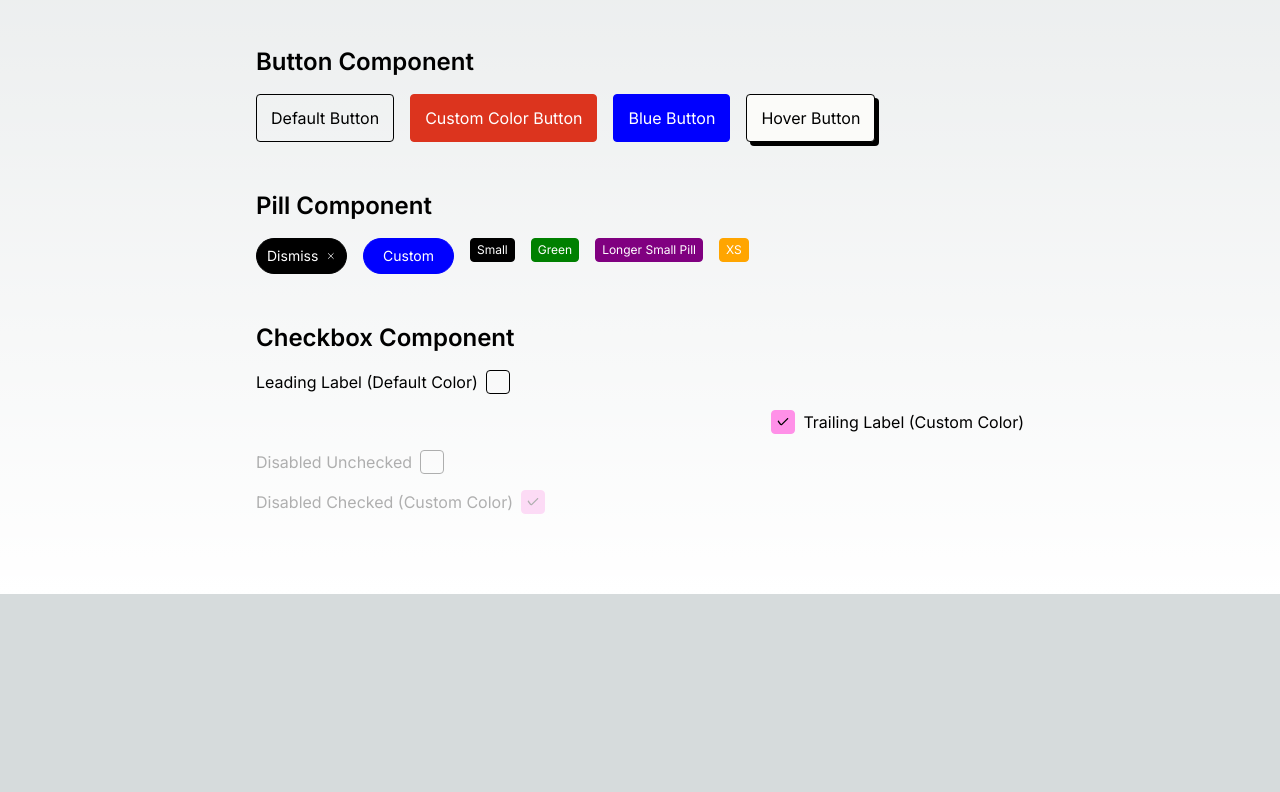
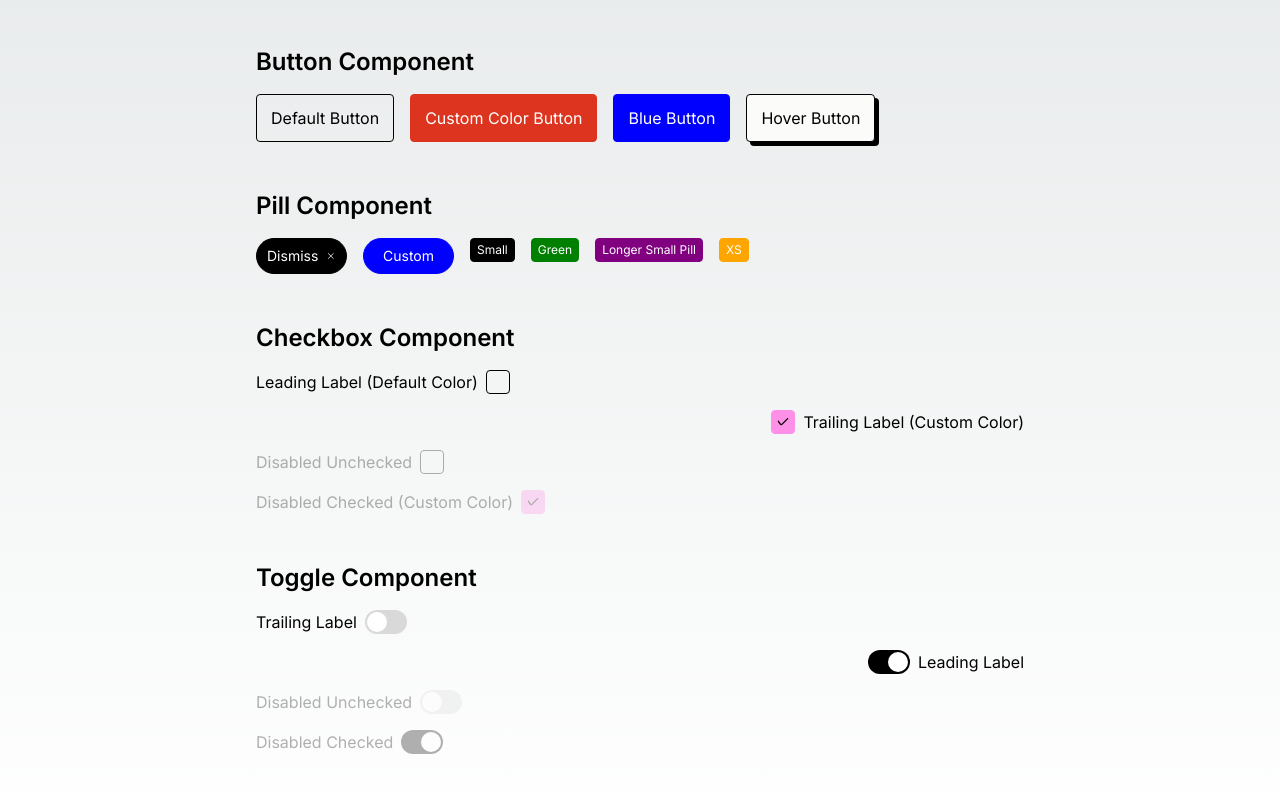
Before and after one commit to m2rads/financial-calendar, a Next.js app: page /playground in a window 1280 px wide. Shown: the part 738-1530 px from the top of the page. Before the commit the page ends 1332 px from the top, so only its background shows below. Built offline with nearby package versions, Linux system fonts and the light colour scheme.

Commit message:
add toggle

```diff
--- a/app/playground/page.tsx
+++ b/app/playground/page.tsx
@@ -7,6 +7,7 @@ import { Hover } from '@/components/ui/hover';
 import { Modal } from '@/components/ui/modal';
 import { Pill } from '@/components/ui/pill';
 import { Checkbox } from '@/components/ui/checkbox';
+import { Toggle } from '@/components/ui/toggle';
 
 export default function Playground() {
   const [alerts, setAlerts] = useState<AlertProps[]>([]);
@@ -17,6 +18,12 @@ export default function Playground() {
     checkbox2: true,
     checkbox3: false,
     checkbox4: true,
+  });
+  const [toggleStates, setToggleStates] = useState({
+    toggle1: false,
+    toggle2: true,
+    toggle3: false,
+    toggle4: true,
   });
 
   const handleButtonClick = (variant: 'success' | 'danger' | 'warning' | 'info', multiline: boolean = false) => {
@@ -59,6 +66,10 @@ export default function Playground() {
 
   const handleCheckboxChange = (name: string) => (event: React.ChangeEvent<HTMLInputElement>) => {
     setCheckboxStates(prev => ({ ...prev, [name]: event.target.checked }));
+  };
+
+  const handleToggleChange = (name: string) => (event: React.ChangeEvent<HTMLInputElement>) => {
+    setToggleStates(prev => ({ ...prev, [name]: event.target.checked }));
   };
 
   return (
@@ -176,6 +187,36 @@ export default function Playground() {
           </div>
         </section>
 
+        <section className="space-y-4 mb-12">
+          <h2 className="text-2xl font-semibold">Toggle Component</h2>
+          <div className="flex flex-col gap-4">
+            <Toggle
+              label="Trailing Label"
+              labelPosition="trailing"
+              checked={toggleStates.toggle1}
+              onChange={handleToggleChange('toggle1')}
+            />
+            <Toggle
+              label="Leading Label"
+              labelPosition="leading"
+              checked={toggleStates.toggle2}
+              onChange={handleToggleChange('toggle2')}
+            />
+            <Toggle
+              label="Disabled Unchecked"
+              disabled
+              checked={toggleStates.toggle3}
+              onChange={handleToggleChange('toggle3')}
+            />
+            <Toggle
+              label="Disabled Checked"
+              disabled
+              checked={toggleStates.toggle4}
+              onChange={handleToggleChange('toggle4')}
+            />
+          </div>
+        </section>
+
         <Modal
           isOpen={isModalOpen}
           onClose={() => setIsModalOpen(false)}
--- /dev/null
+++ b/components/ui/toggle.tsx
@@ -0,0 +1,61 @@
+import React, { forwardRef } from "react";
+import { cva, type VariantProps } from "class-variance-authority";
+import { cn } from "@/lib/utils";
+
+const toggleVariants = cva(
+  "flex items-center gap-2",
+  {
+    variants: {
+      labelPosition: {
+        leading: "flex-row-reverse",
+        trailing: "flex-row",
+      },
+    },
+    defaultVariants: {
+      labelPosition: "trailing",
+    },
+  }
+);
+
+export interface ToggleProps
+  extends React.InputHTMLAttributes<HTMLInputElement>,
+    VariantProps<typeof toggleVariants> {
+  label: string;
+}
+
+const Toggle = forwardRef<HTMLInputElement, ToggleProps>(
+  ({ className, labelPosition, label, disabled, checked, ...props }, ref) => {
+    return (
+      <label className={cn(toggleVariants({ labelPosition }), className, disabled ? "opacity-30 cursor-not-allowed" : "cursor-pointer")}>
+        <input
+          type="checkbox"
+          className="sr-only"
+          disabled={disabled}
+          checked={checked}
+          ref={ref}
+          {...props}
+        />
+        <span className="text-base leading-[140%] font-mabry-pro font-[400]">
+          {label}
+        </span>
+        <div
+          className={cn(
+            "relative w-[42px] h-6 rounded-full transition-colors",
+            checked ? "bg-black" : "bg-[#D9D9D9]"
+          )}
+        >
+          <div
+            className={cn(
+              "absolute top-0.5 w-5 h-5 bg-white rounded-full transition-transform",
+              checked ? "right-0.5" : "left-0.5"
+            )}
+          />
+        </div>
+      </label>
+    );
+  }
+);
+
+Toggle.displayName = "Toggle";
+
+export { Toggle, toggleVariants };
```
